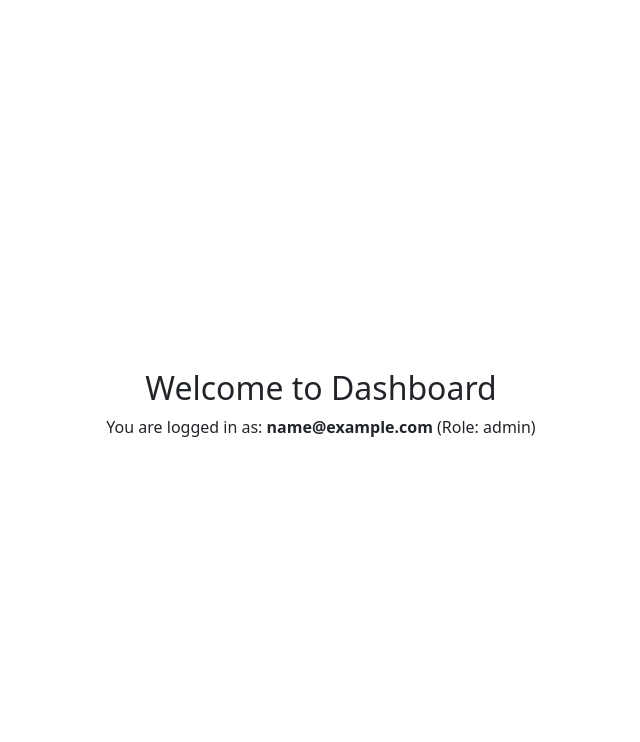
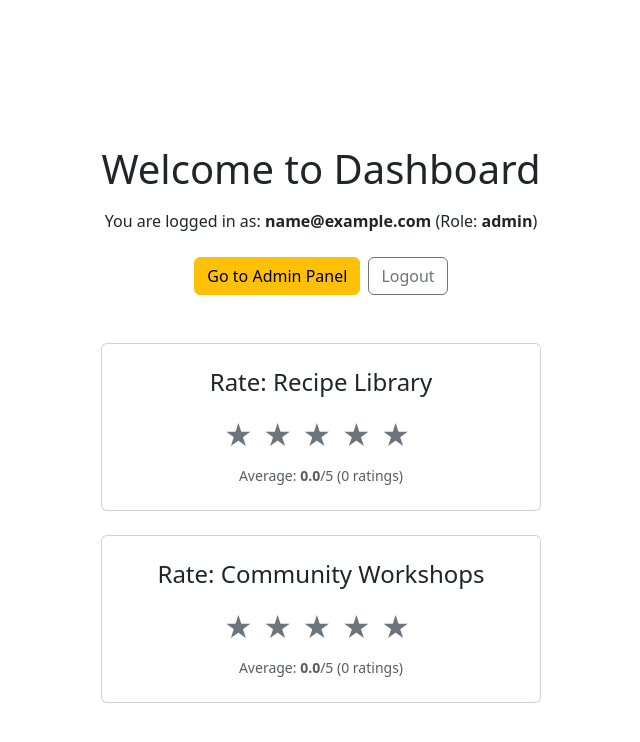
Before and after one commit to dawsonlulucoco/nutrition-app, a Vue app: page /dashboard in a window 1280 px wide. Shown: the top 742 px of the page, without its empty margins (319-959 px from the left). Built offline with nearby package versions, Linux system fonts and the light colour scheme; sample sign-in values are in the browser's storage.

Commit message:
feat: add role-based dashboard and rating (C.2 + C.3)

```diff
--- /dev/null
+++ b/src/components/RatingCard.vue
@@ -0,0 +1,66 @@
+<template>
+    <div class="card p-4">
+      <h4 class="mb-3">Rate: {{ aspect }}</h4>
+
+      <div class="mb-2">
+        <button
+          v-for="n in 5"
+          :key="n"
+          class="btn btn-link fs-3 p-0 me-2"
+          :class="{ 'text-warning': n <= tempValue, 'text-secondary': n > tempValue }"
+          @mouseenter="tempValue = n"
+          @mouseleave="tempValue = myRating || 0"
+          @click="setRating(n)"
+          aria-label="rate"
+        >★</button>
+      </div>
+
+      <div class="small text-muted">
+        <span v-if="myRating">Your rating: {{ myRating }}/5 • </span>
+        Average: <strong>{{ avg.toFixed(1) }}</strong>/5 ({{ count }} ratings)
+      </div>
+    </div>
+  </template>
+
+  <script setup>
+  import { computed, onMounted, ref, watch } from 'vue'
+
+  const props = defineProps({ aspect: { type: String, required: true } })
+
+  const key = `ratings:${props.aspect}`
+  const ratings = ref({})
+  const myRating = ref(0)
+  const tempValue = ref(0)
+  const user = ref(null)
+
+  onMounted(() => {
+    user.value = JSON.parse(localStorage.getItem('currentUser') || 'null')
+    try {
+      ratings.value = JSON.parse(localStorage.getItem(key) || '{}')
+    } catch { ratings.value = {} }
+
+    if (user.value?.email && ratings.value[user.value.email] != null) {
+      myRating.value = ratings.value[user.value.email]
+      tempValue.value = myRating.value
+    }
+  })
+
+  const count = computed(() => Object.keys(ratings.value).length)
+  const avg = computed(() => {
+    const vals = Object.values(ratings.value)
+    if (!vals.length) return 0
+    return vals.reduce((a, b) => a + b, 0) / vals.length
+  })
+
+  function setRating(n) {
+    if (!user.value?.email) return alert('Please log in to rate.')
+    myRating.value = n
+    tempValue.value = n
+    ratings.value = { ...ratings.value, [user.value.email]: n }
+    localStorage.setItem(key, JSON.stringify(ratings.value))
+  }
+  </script>
+
+  <style scoped>
+  button { text-decoration: none; }
+  </style>
--- a/src/router.js
+++ b/src/router.js
@@ -4,18 +4,32 @@ import Login from './views/Login.vue'
 import Register from './views/Register.vue'
 import Dashboard from './views/Dashboard.vue'
 import Subscribe from './views/Subscribe.vue'
+import AdminPanel from './views/AdminPanel.vue'
 
 const routes = [
   { path: '/', redirect: '/login' },
   { path: '/login', component: Login },
   { path: '/register', component: Register },
-  { path: '/dashboard', component: Dashboard },
-  { path: '/subscribe', component: Subscribe }
+  { path: '/dashboard', component: Dashboard, meta: { requiresAuth: true } },
+  { path: '/subscribe', component: Subscribe, meta: { requiresAuth: true } },
+  { path: '/admin', component: AdminPanel, meta: { requiresAuth: true, role: 'admin' } }
 ]
 
 const router = createRouter({
   history: createWebHistory(),
-  routes
+  routes,
+})
+
+router.beforeEach((to, _from, next) => {
+  const currentUser = JSON.parse(localStorage.getItem('currentUser') || 'null')
+
+  if (to.meta?.requiresAuth && !currentUser) {
+    return next('/login')
+  }
+  if (to.meta?.role && currentUser?.role !== to.meta.role) {
+    return next('/dashboard')
+  }
+  next()
 })
 
 export default router
--- /dev/null
+++ b/src/views/AdminPanel.vue
@@ -0,0 +1,6 @@
+<template>
+    <div class="container mt-5 text-center">
+      <h1>Admin Panel</h1>
+      <p class="mt-3">Only admins can see this page.</p>
+    </div>
+  </template>
--- a/src/views/Dashboard.vue
+++ b/src/views/Dashboard.vue
@@ -1,23 +1,46 @@
+<template>
+  <div class="container mt-5 text-center">
+    <h1>Welcome to Dashboard</h1>
+    <p v-if="currentUser" class="mt-3">
+      You are logged in as: <strong>{{ currentUser.email }}</strong>
+      (Role: <strong>{{ currentUser.role }}</strong>)
+    </p>
+
+    <div class="mt-4">
+      <router-link
+        v-if="currentUser?.role === 'admin'"
+        to="/admin"
+        class="btn btn-warning me-2"
+      >
+        Go to Admin Panel
+      </router-link>
+      <button class="btn btn-outline-secondary" @click="logout">Logout</button>
+    </div>
+
+
+    <div class="mt-5">
+      <RatingCard aspect="Recipe Library" />
+      <RatingCard aspect="Community Workshops" class="mt-4" />
+    </div>
+  </div>
+</template>
+
 <script setup>
 import { ref, onMounted } from 'vue'
 import { useRouter } from 'vue-router'
+import RatingCard from '../components/RatingCard.vue'
 
 const router = useRouter()
 const currentUser = ref(null)
 
 onMounted(() => {
-  const user = JSON.parse(localStorage.getItem('currentUser'))
-  if (!user) {
-    router.push('/login')
-  } else {
-    currentUser.value = user
-  }
+  const u = JSON.parse(localStorage.getItem('currentUser') || 'null')
+  if (!u) return router.push('/login')
+  currentUser.value = u
 })
+
+function logout() {
+  localStorage.removeItem('currentUser')
+  router.push('/login')
+}
 </script>
-
-<template>
-  <div class="container mt-4">
-    <h2>Welcome to Dashboard</h2>
-    <p v-if="currentUser">You are logged in as: <strong>{{ currentUser.email }}</strong> (Role: {{ currentUser.role }})</p>
-  </div>
-</template>
```
